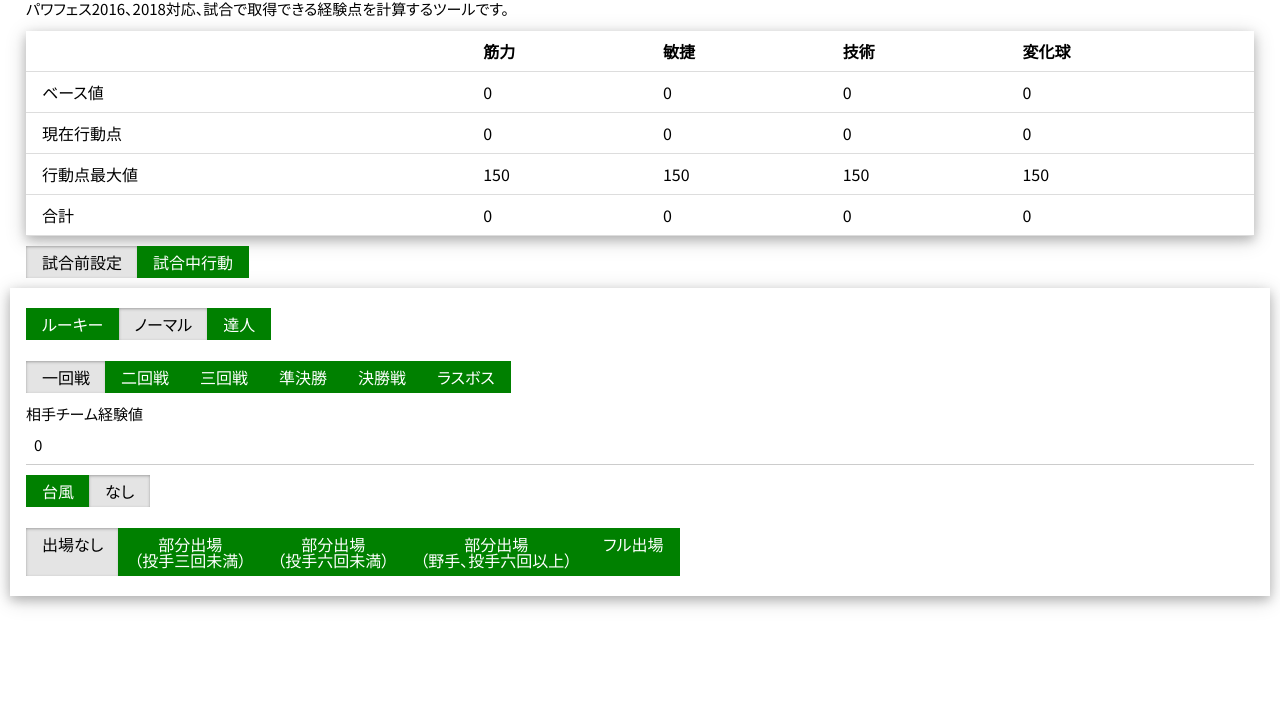
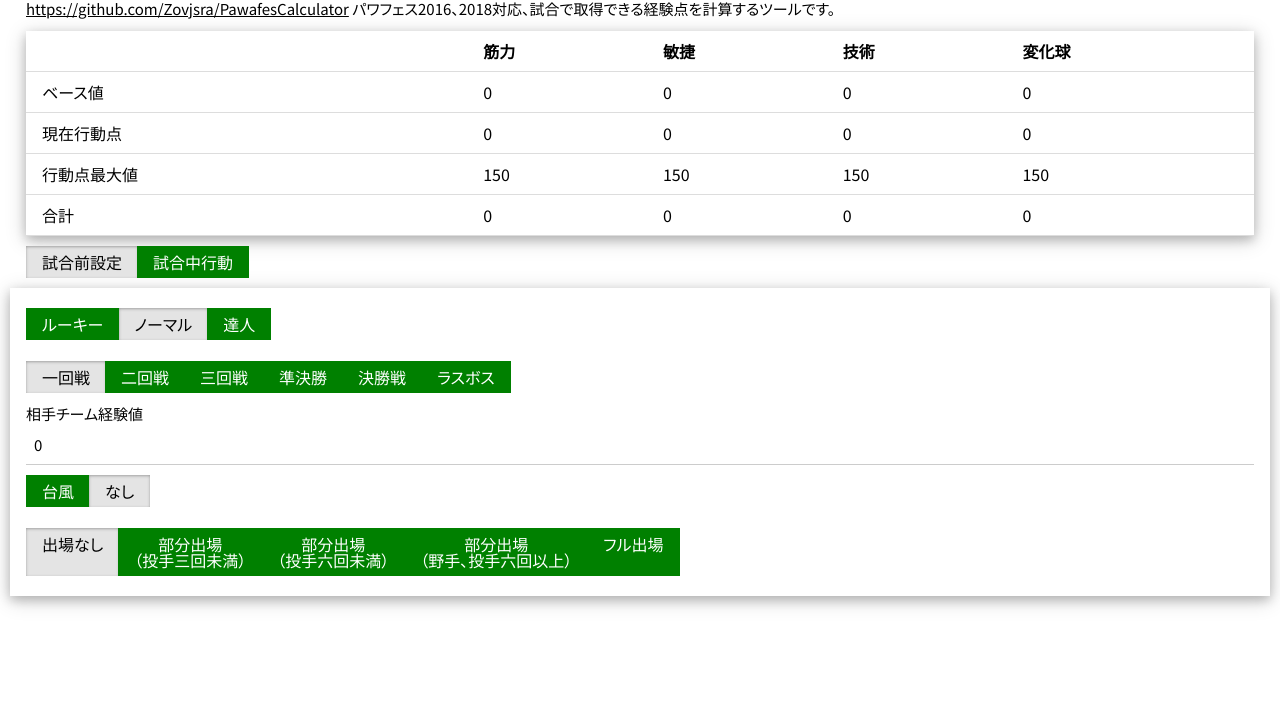
Before and after one commit to Zovjsra/PawafesCalculator, a plain HTML site: page index.html in a window 1280 px wide. Shown: the part 77-800 px from the top of the page. Drawn offline with nearby package versions, Linux system fonts and the light colour scheme.

Commit message:
Add github link

```diff
--- a/index.html
+++ b/index.html
@@ -59,6 +59,7 @@
 <body>
     <div id='title' class="main-main w3-container">
         <h2>パワフェス経験点計算ツール</h2>
+        <a href="https://github.com/Zovjsra/PawafesCalculator">https://github.com/Zovjsra/PawafesCalculator</a>
         <span>パワフェス2016、2018対応、試合で取得できる経験点を計算するツールです。</span>
     </div>
     <div id='currentActPoint' class='w3-container main-main'>
```
